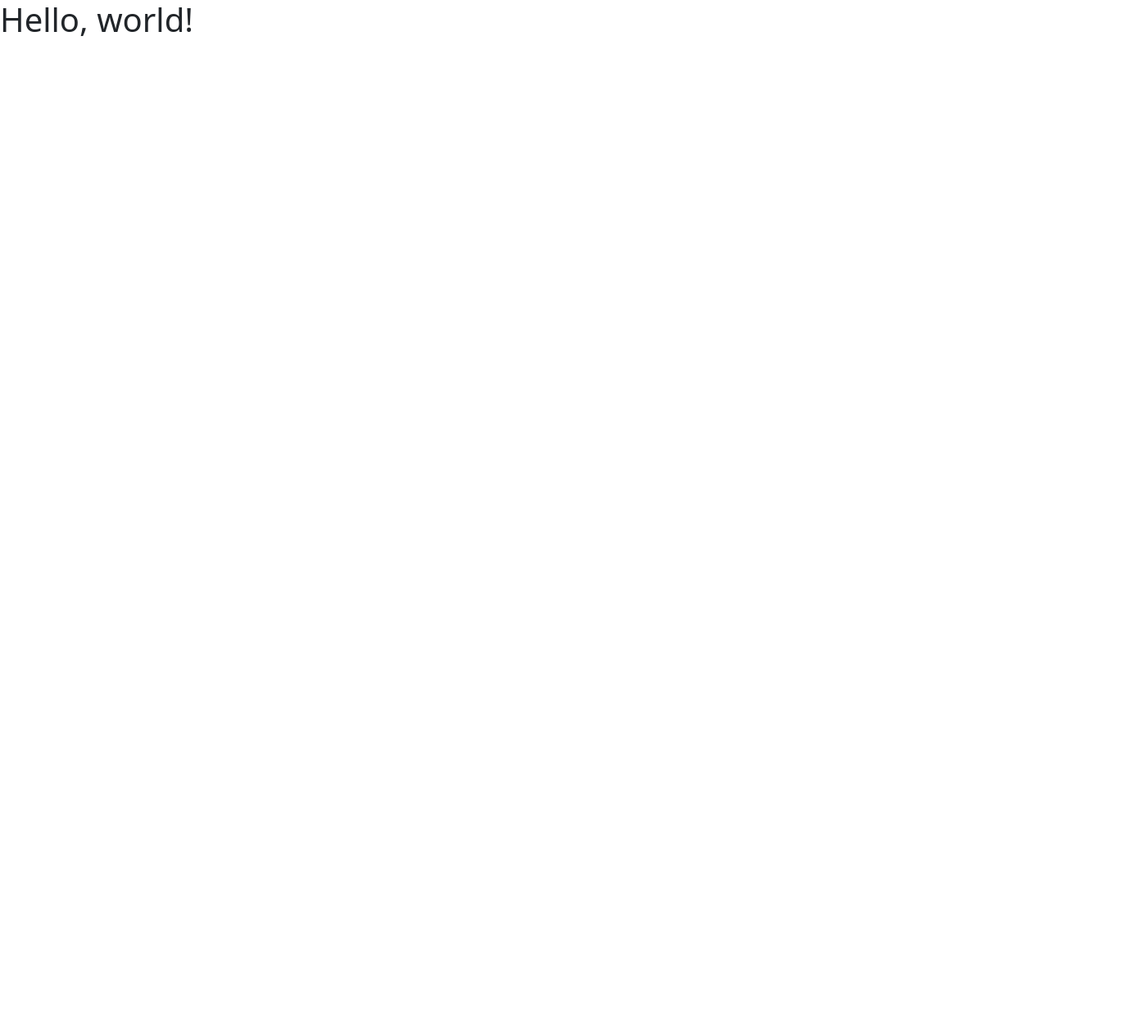
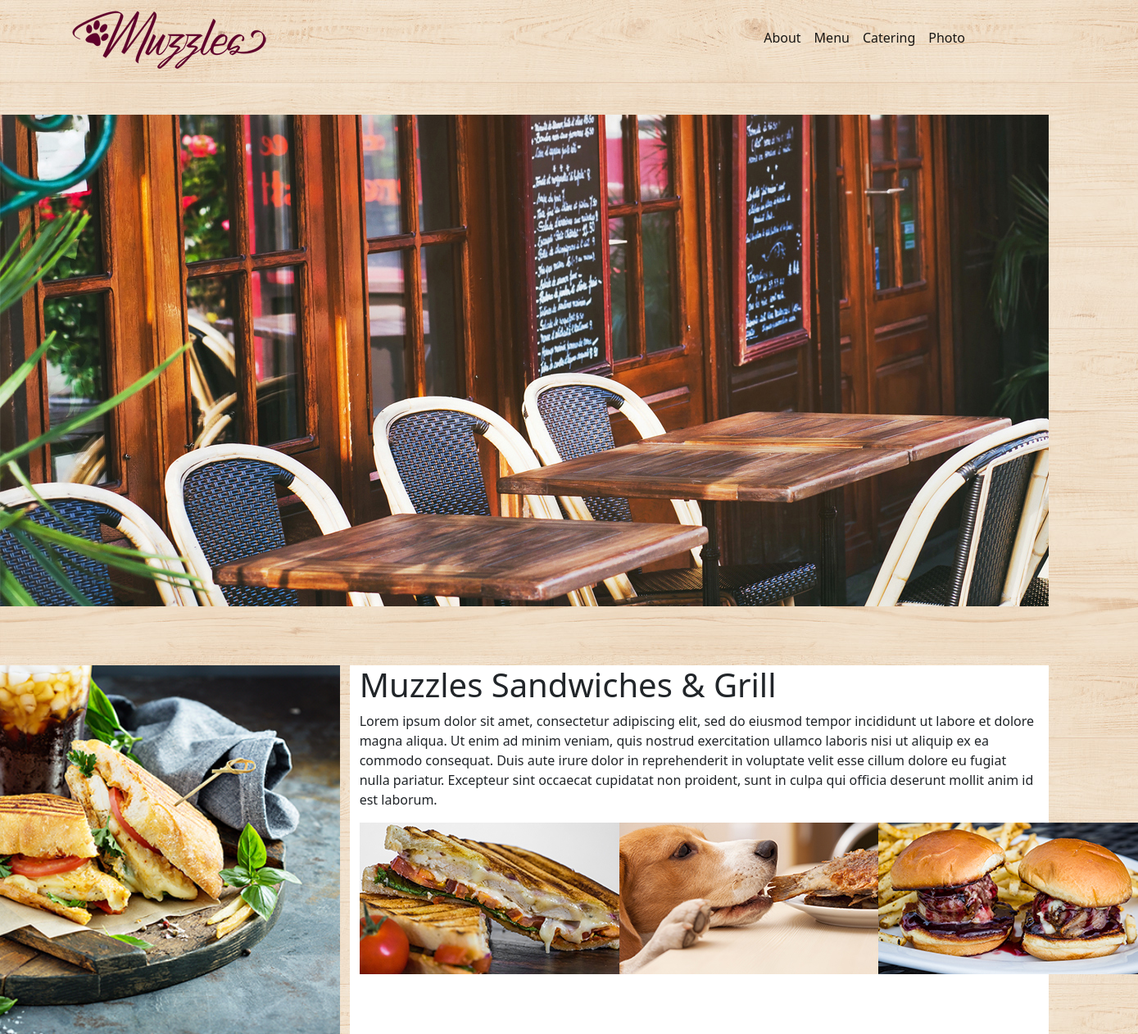
Before and after one commit to FreddySSF/AguilarFPuppyRestaurant, a plain HTML site: page index.html in a window 1280 px wide. Shown: the whole page at 82% size, 1389 px wide, since content can reach past the window. Before the commit the page ends 800 px from the top, so only its background shows below. Drawn offline with nearby package versions, Linux system fonts and the light colour scheme.

Commit message:
test push

```diff
--- a/css/styles.css
+++ b/css/styles.css
@@ -0,0 +1,16 @@
+body {
+    background-image: url("../Assets/bgtexture.jpg");
+}
+.homeImg1 {
+    background-image: url("../Assets/homeHero.jpg");
+    height: 600px;
+}
+.homeTextBG {
+    background-color: white;
+    width: 950;
+    height: 265;
+}
+.bottomHomeImg {
+    width: 950px;
+    height: 185px;
+}
--- a/index.html
+++ b/index.html
@@ -3,12 +3,53 @@
   <head>
     <meta charset="utf-8">
     <meta name="viewport" content="width=device-width, initial-scale=1">
-    <title>Bootstrap demo</title>
+    <title>Puppy Resturant</title>
     <link href="https://cdn.jsdelivr.net/npm/bootstrap@5.2.3/dist/css/bootstrap.min.css" rel="stylesheet" integrity="sha384-rbsA2VBKQhggwzxH7pPCaAqO46MgnOM80zW1RWuH61DGLwZJEdK2Kadq2F9CUG65" crossorigin="anonymous">
     <link rel="stylesheet" href="./css/styles.css">
 </head>
   <body>
-    <h1>Hello, world!</h1>
+    <div class="container">
+      <div class="row">
+        <div class="col-2">
+    <div><img src="./Assets/MuzzlesLogo.png" alt="Muzzles Logo"></div>
+  </div>
+  <div class="col-10 d-flex justify-content-end">
+    <nav class="navbar navbar-expand-lg">
+      <div class="container-fluid">
+        <button class="navbar-toggler" type="button" data-bs-toggle="collapse" data-bs-target="#navbarNavAltMarkup" aria-controls="navbarNavAltMarkup" aria-expanded="false" aria-label="Toggle navigation">
+          <span class="navbar-toggler-icon"></span>
+        </button>
+        <div class="collapse navbar-collapse" id="navbarNavAltMarkup">
+          <div class="navbar-nav">
+            <a class="nav-link active" aria-current="page" href="#">About</a>
+            <a class="nav-link active" href="#">Menu</a>
+            <a class="nav-link active" href="#">Catering</a>
+            <a class="nav-link active" href="#">Photo</a>
+          </div>
+        </div>
+      </div>
+    </nav>
+  </div>
+  </div>
+  </div>
+  <br><br>
+  <div class="homeImg1"></div>
+<br><br><br>
+  <div class="container-fluid">
+    <div class="row">
+      <div class="col-4 d-flex justify-content-end"><img src="./Assets/homeSingle.jpg" width="674" height="449.5" alt="Home page food"></div>
+      <div class="col-8 homeTextBG ">
+        <div class="row"><h1>Muzzles Sandwiches & Grill</h1></div>
+        <div class="row"><p>Lorem ipsum dolor sit amet, consectetur adipiscing elit, sed do eiusmod tempor incididunt ut labore et dolore magna aliqua. Ut enim ad minim veniam, quis nostrud exercitation ullamco laboris nisi ut aliquip ex ea commodo consequat. Duis aute irure dolor in reprehenderit in voluptate velit esse cillum dolore eu fugiat nulla pariatur. Excepteur sint occaecat cupidatat non proident, sunt in culpa qui officia deserunt mollit anim id est laborum.</p></div>
+        <img class="bottomHomeImg" src="./Assets/HomeImage.jpg" alt="ome image of fooooood">
+      </div>
+    </div>
+  </div>
+
+
+
+
+
     <script src="https://cdn.jsdelivr.net/npm/bootstrap@5.2.3/dist/js/bootstrap.bundle.min.js" integrity="sha384-kenU1KFdBIe4zVF0s0G1M5b4hcpxyD9F7jL+jjXkk+Q2h455rYXK/7HAuoJl+0I4" crossorigin="anonymous"></script>
   </body>
 </html>
```
